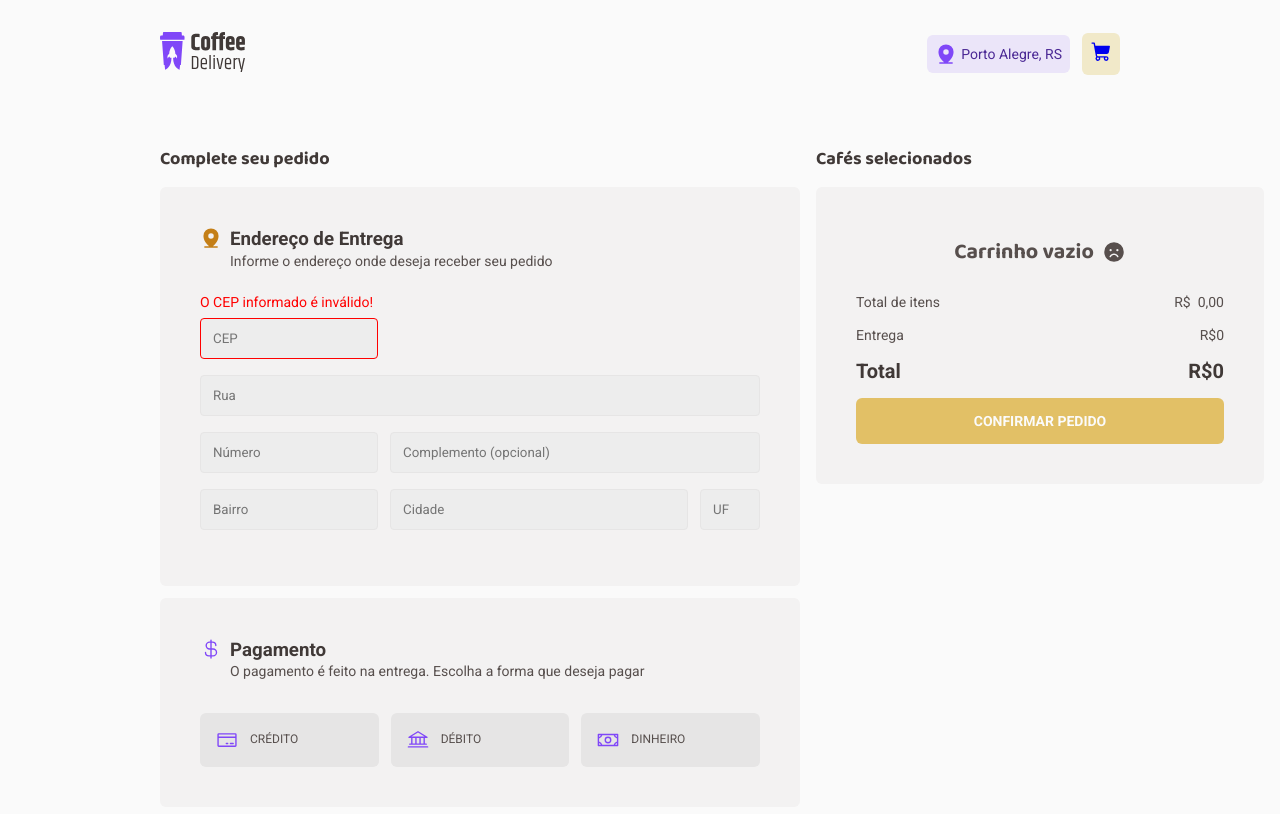
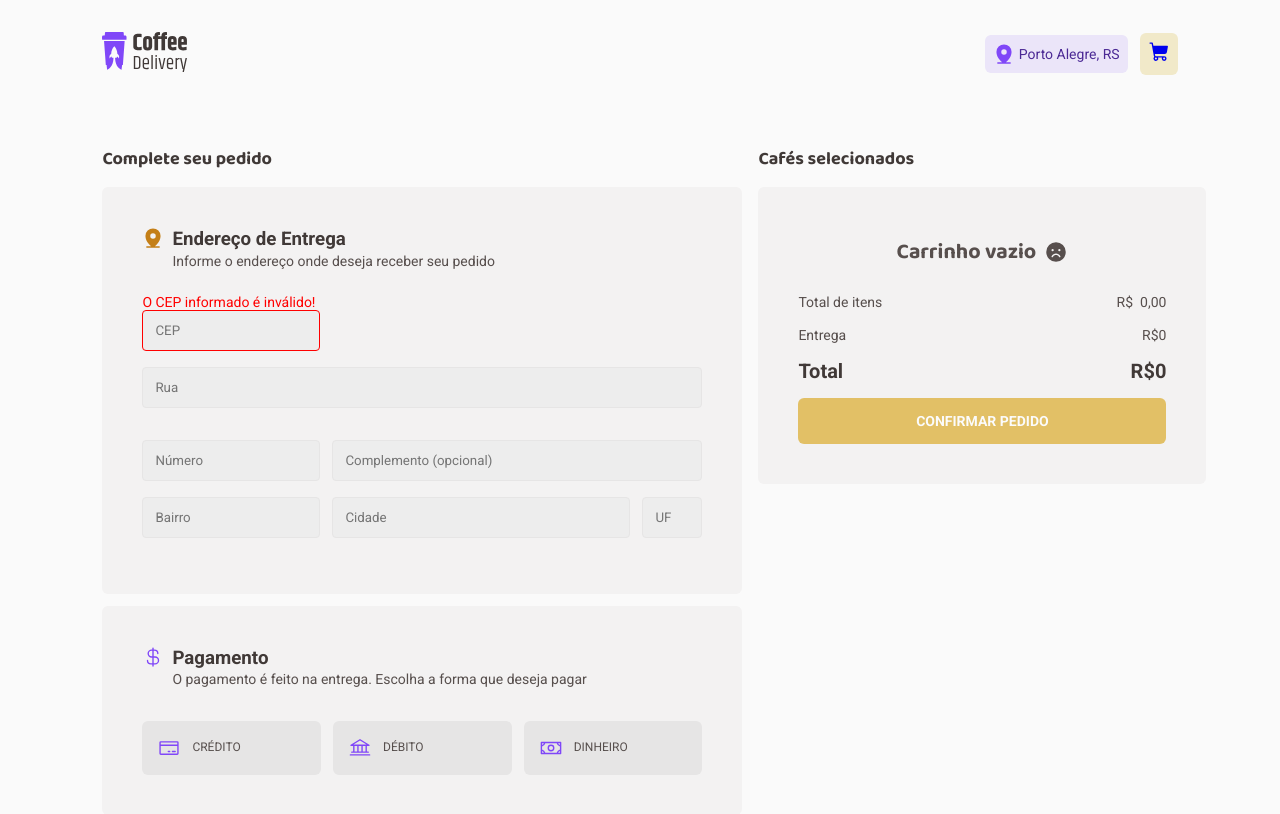
Before and after one commit to arielcBR/coffee-delivery, a React (Vite) app: page /checkout in a window 1280 px wide. Shown: the top 814 px of the page. Built offline with nearby package versions, Linux system fonts and the light colour scheme.

Commit message:
added message error in the postal code and number inputs when are not filled

```diff
--- a/src/layouts/DefaultLayout/styles.ts
+++ b/src/layouts/DefaultLayout/styles.ts
@@ -4,5 +4,5 @@ export const LayoutContainer = styled.div`
   background: ${({ theme }) => theme.background};
   margin: 0 auto;
   max-width: 90rem;
-  padding: 0 10rem;
+  padding: 0 8%.5rem;
 `
--- a/src/pages/Checkout/components/Form/index.tsx
+++ b/src/pages/Checkout/components/Form/index.tsx
@@ -33,20 +33,27 @@ interface FormProps {
   isPaymentMethodSelected: (state: boolean) => void
 }
 
-export function Form({ onChange, addressData, isPostalCodeValid, isPaymentMethodSelected, isNumberAddressValid }: FormProps) {
-  const [activePaymentMethod, setActivePaymentMethod] = useState('');
-  const [isNumberStreetAddressFiled, setIsNumberStreetAddressFiled] = useState(false)
+export function Form({
+  onChange,
+  addressData,
+  isPostalCodeValid,
+  isPaymentMethodSelected,
+  isNumberAddressValid,
+}: FormProps) {
+  const [activePaymentMethod, setActivePaymentMethod] = useState('')
+  const [isNumberStreetAddressFiled, setIsNumberStreetAddressFiled] =
+    useState(false)
 
   const handlePaymentMethodClick = (method: string) => {
-    setActivePaymentMethod(method);
+    setActivePaymentMethod(method)
   }
 
   function handleNumberInputChange(event: React.ChangeEvent<HTMLInputElement>) {
-    const inputValue = event.target.value;
+    const inputValue = event.target.value
     setIsNumberStreetAddressFiled(!!inputValue)
   }
 
-  isPaymentMethodSelected(activePaymentMethod == '' ? false : true)
+  isPaymentMethodSelected(activePaymentMethod !== '')
   isNumberAddressValid(isNumberStreetAddressFiled)
 
   return (
@@ -60,11 +67,8 @@ export function Form({ onChange, addressData, isPostalCodeValid, isPaymentMethod
             <p>Informe o endereço onde deseja receber seu pedido</p>
           </div>
         </HeaderAddress>
-          <ErrorPostalCode >
-            {!isPostalCodeValid
-            ? <p>O CEP informado é inválido!</p>
-            : <p></p>}
-
+        <ErrorPostalCode>
+          {!isPostalCodeValid ? <p>O CEP informado é inválido!</p> : <p></p>}
         </ErrorPostalCode>
 
         <InputStyled
@@ -83,6 +87,13 @@ export function Form({ onChange, addressData, isPostalCodeValid, isPaymentMethod
           value={addressData ? addressData.street : ''}
           readOnly
         />
+        <ErrorPostalCode>
+          {isPostalCodeValid && !isNumberStreetAddressFiled ? (
+            <p>Preencher número!</p>
+          ) : (
+            <p></p>
+          )}
+        </ErrorPostalCode>
         <InputWrapper>
           <InputStyled
             name="number"
@@ -91,8 +102,10 @@ export function Form({ onChange, addressData, isPostalCodeValid, isPaymentMethod
             placeholder="Número"
             defaultValue=""
             required
+            error={isPostalCodeValid && !isNumberStreetAddressFiled}
             onChange={handleNumberInputChange}
           />
+
           <InputStyled
             className="full-width"
             type="text"
@@ -146,7 +159,8 @@ export function Form({ onChange, addressData, isPostalCodeValid, isPaymentMethod
             icon={<Bank size={22} />}
             method="débito"
             active={activePaymentMethod === 'débito'}
-            onClick={() => handlePaymentMethodClick('débito')}/>
+            onClick={() => handlePaymentMethodClick('débito')}
+          />
           <PaymentMethod
             icon={<Money size={22} />}
             method="dinheiro"
--- a/src/pages/Checkout/components/Form/styles.ts
+++ b/src/pages/Checkout/components/Form/styles.ts
@@ -1,10 +1,6 @@
 import styled, { css } from 'styled-components'
 
 interface InputStyledProps {
-  error?: boolean
-}
-
-interface ErrorPostalCodeProps {
   error?: boolean
 }
 
@@ -14,6 +10,7 @@ export const InputStyled = styled.input<InputStyledProps>`
   background: ${({ theme }) => theme.base_input};
   margin-bottom: 1rem;
   padding: 0.75rem;
+  height: 2.5625rem;
 
   &.half-width {
     width: 12.5rem;
@@ -93,10 +90,9 @@ export const PaymentMethods = styled.div`
   justify-content: space-between;
   gap: 0.75rem;
 `
-export const ErrorPostalCode = styled.div<ErrorPostalCodeProps>`
+export const ErrorPostalCode = styled.div`
   font-size: 0.875rem;
   color: red;
-  margin-bottom: 0.5rem;
   height: 1rem;
   width: 100%;
 `
```
